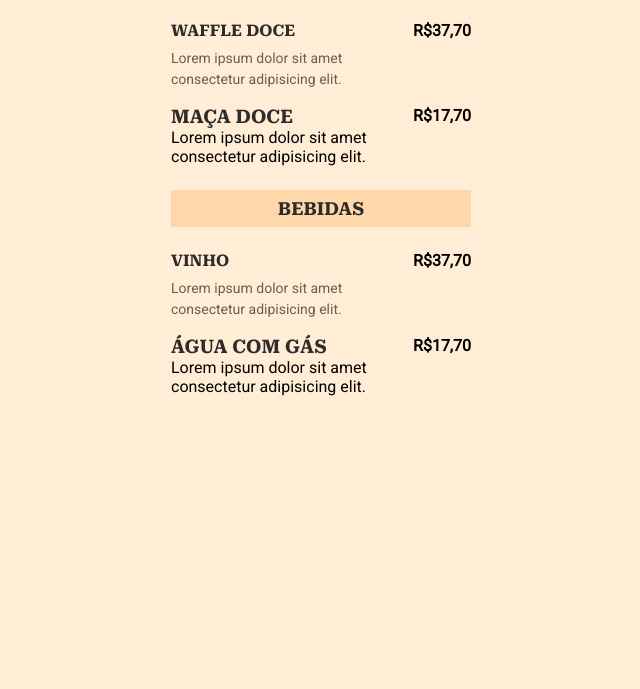
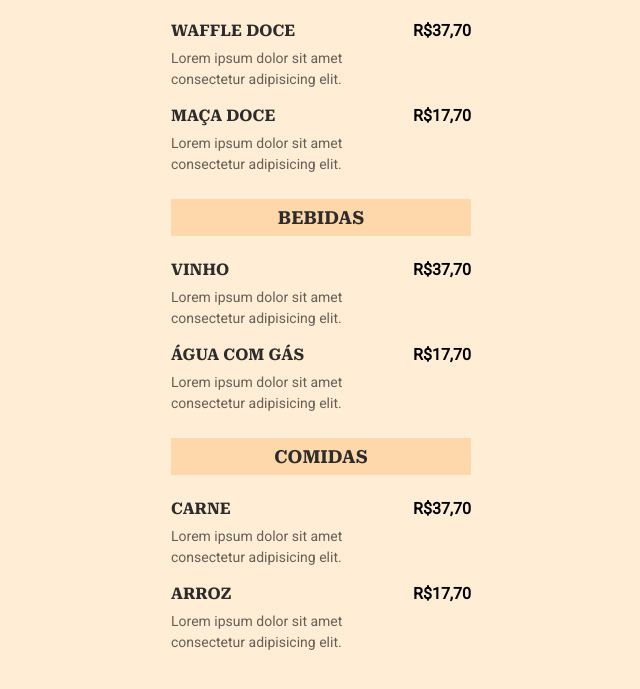
Before and after one commit to Erick-Mat/Menu-Project, a plain HTML site: page index.html in a window 1280 px wide. Shown: the part 93-782 px from the top of the page, without its empty margins (319-959 px from the left). Drawn offline with Linux system fonts and the light colour scheme.

Commit message:
Adicionado seçao de comidas

```diff
--- a/index.html
+++ b/index.html
@@ -38,7 +38,7 @@
         </li>
 
         <li>
-          <div>
+          <div class="details">
             <h3>Maça doce</h3>
             <p>
               Lorem ipsum dolor sit amet consectetur adipisicing elit.
@@ -59,7 +59,7 @@
       <ul>
         <li>
           <div class="details">
-            <h3>vinho</h3>
+            <h3>Vinho</h3>
             <p class="description">
               Lorem ipsum dolor sit amet consectetur adipisicing elit.
             </p>
@@ -71,7 +71,7 @@
         </li>
 
         <li>
-          <div>
+          <div class="details">
             <h3>Água com gás</h3>
             <p>
               Lorem ipsum dolor sit amet consectetur adipisicing elit.
@@ -84,5 +84,39 @@
         </li>
       </ul>
     </section>
+
+
+<section>
+      <h2>Comidas</h2>
+
+      <ul>
+        <li>
+          <div class="details">
+            <h3>Carne</h3>
+            <p class="description">
+              Lorem ipsum dolor sit amet consectetur adipisicing elit.
+            </p>
+          </div>
+          <strong>
+            R$37,70
+          </strong>
+
+        </li>
+
+        <li>
+          <div class="details">
+            <h3>Arroz</h3>
+            <p>
+              Lorem ipsum dolor sit amet consectetur adipisicing elit.
+            </p>
+          </div>
+          <strong>
+            R$17,70
+          </strong>
+
+        </li>
+      </ul>
+    </section>
+
   </body>
 </html>
```
